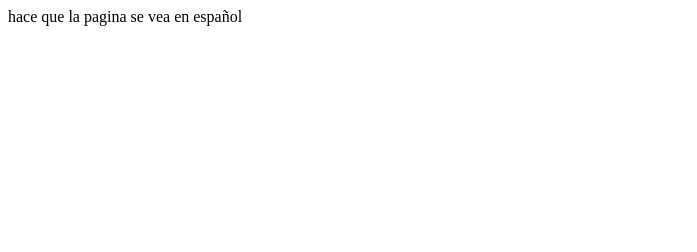
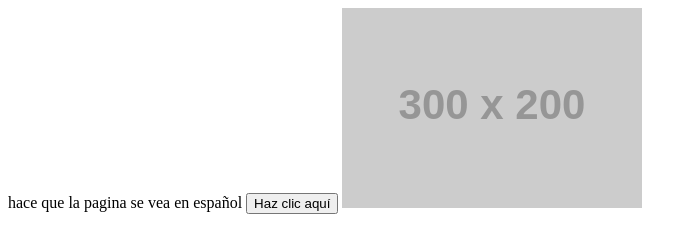
Before and after one commit to VictorP06-oss/Sistema-de-Registro, a plain HTML site: page Personas.html in a window 1280 px wide. Shown: the whole page, without its empty margins (0-697 px from the left). Drawn offline with Linux system fonts and the light colour scheme; placeholder pictures from the web are drawn by us.

Commit message:
Agregar imagenes

```diff
--- a/Personas.html
+++ b/Personas.html
@@ -6,6 +6,8 @@
     <title>Cedulas y Numeros de Celular</title>
 </head>
 <body>
+    <button>Haz clic aquí</button>
+     <img src="https://via.placeholder.com/300x200" alt="Imagen de ejemplo">
 
 </body>
 </html>
```
